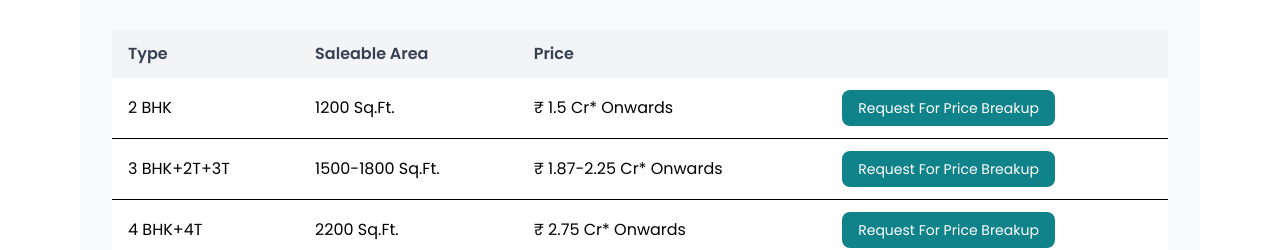
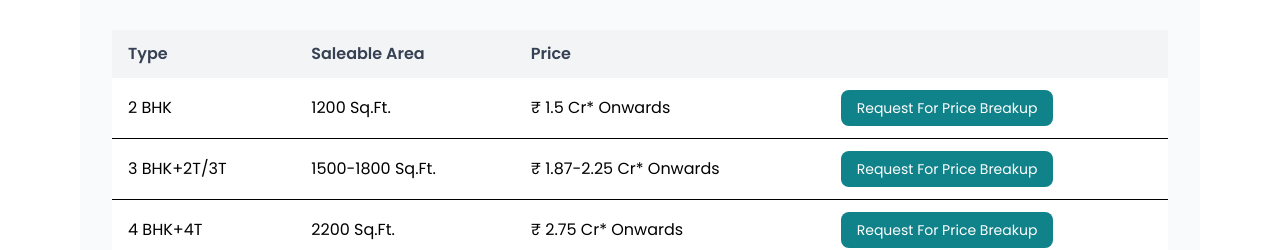
Before and after one commit to goldybhardwaj/sobha, a React (Vite) app: page / in a window 1280 px wide. Shown: the part 4900-5150 px from the top of the page. Built offline with nearby package versions, Linux system fonts and the light colour scheme; no server answers; a web font is replaced by a local one.

Commit message:
modified text in price table

```diff
--- a/src/pages/homepage/PriceTable.jsx
+++ b/src/pages/homepage/PriceTable.jsx
@@ -49,7 +49,7 @@ function PriceTable() {
                       </td>
                     </tr>
                     <tr className="border-b hover:bg-gray-50">
-                      <td className="py-2 px-2 sm:py-3 sm:px-4">3 BHK+2T+3T</td>
+                      <td className="py-2 px-2 sm:py-3 sm:px-4">3 BHK+2T/3T</td>
                       <td className="py-2 px-2 sm:py-3 sm:px-4">
                         1500-1800 Sq.Ft.
                       </td>
```
